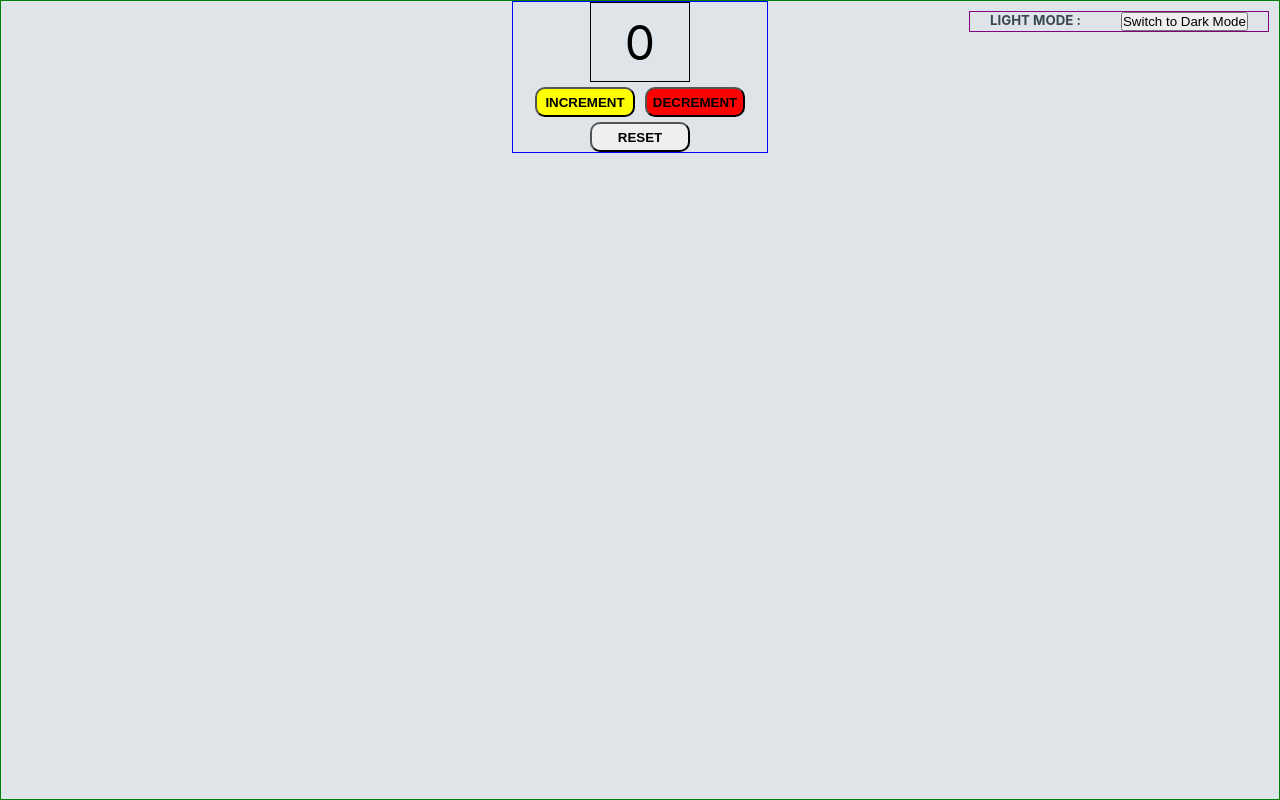
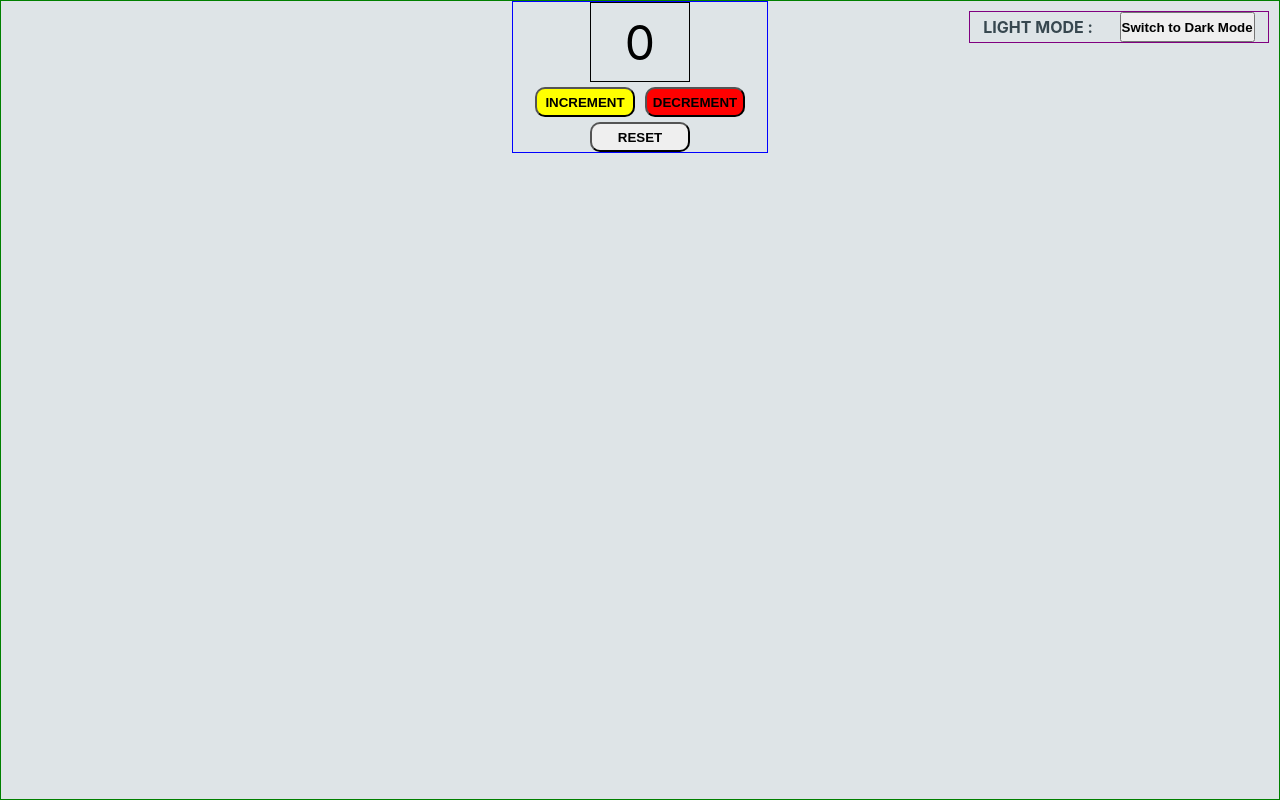
Before and after one commit to samadakram/Bootcamp2020-Class-4, a React (Create React App) app: page / in a window 1280 px wide. Built offline with nearby package versions, Linux system fonts and the light colour scheme.

Commit message:
updated App.css
modified ui of app , designed switch button

```diff
--- a/src/App.css
+++ b/src/App.css
@@ -55,10 +55,19 @@
 }
 .dark-mode{
   background-color: #37474F;
+
 }
 .light-h5{
   color: #37474F;
+  margin: auto 0px auto 0px;
+  font-size: 1rem;
 }
 .dark-h5{
   color: #DEE4E7;
+  margin: auto 0px auto 0px;
+  font-size: 1rem;
 }
+.mode-btn{
+  height: 30px;
+  font-weight: bold;
+}
--- a/src/App.js
+++ b/src/App.js
@@ -12,7 +12,7 @@ function App(){
     <div className={`container ${isDarkMode ? 'dark-mode' : 'light-mode'}`}>
       <div className="mode">
         <h5 className={isDarkMode ? 'dark-h5' : 'light-h5'}> {isDarkMode ? 'DARK MODE' : 'LIGHT MODE'} : </h5>
-        <button onClick={()=> setDarkMode(!isDarkMode)}>Switch to {isDarkMode ? 'Light Mode' : 'Dark Mode'} </button>
+        <button className="mode-btn" onClick={()=> setDarkMode(!isDarkMode)}>Switch to {isDarkMode ? 'Light Mode' : 'Dark Mode'} </button>
       </div>
       <div className="main">
         <Counter process={count} />
```
